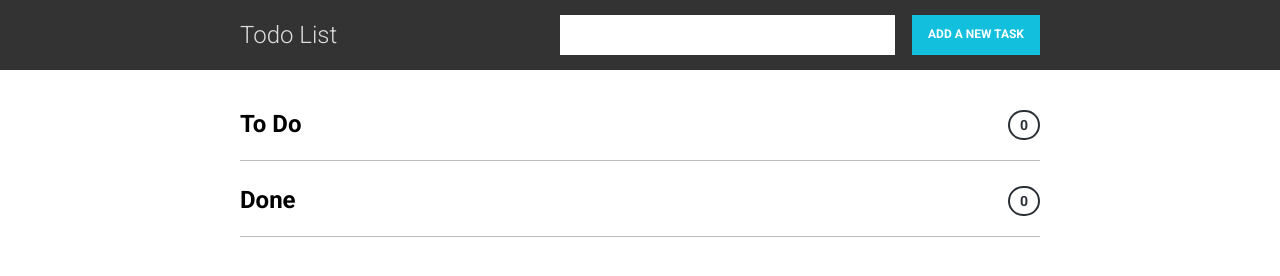
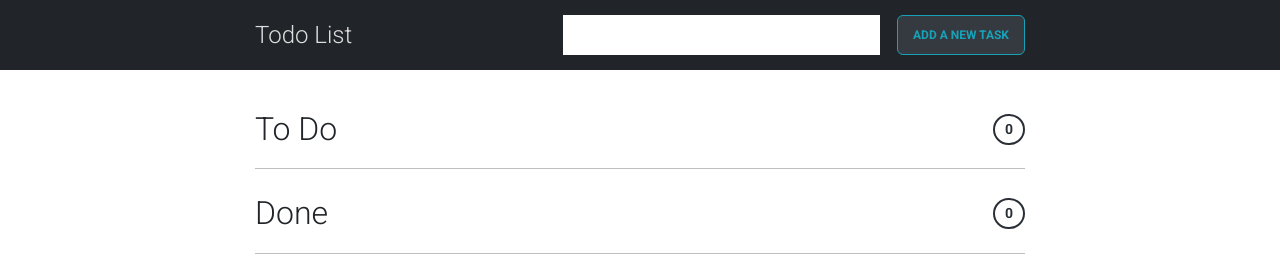
Before and after one commit to homie43/todo-list-vue_3, a plain HTML site: page index.html in a window 1280 px wide. Drawn offline with nearby package versions, Linux system fonts and the light colour scheme.

Commit message:
changes made

```diff
--- a/index.html
+++ b/index.html
@@ -9,18 +9,19 @@
     <link rel="preconnect" href="https://fonts.gstatic.com" crossorigin>
     <link href="https://fonts.googleapis.com/css2?family=Roboto:wght@300;700&display=swap" rel="stylesheet">
     <link rel="stylesheet" href="https://cdnjs.cloudflare.com/ajax/libs/normalize/8.0.1/normalize.css">
+    <link href="https://cdn.jsdelivr.net/npm/bootstrap@5.2.0-beta1/dist/css/bootstrap.min.css" rel="stylesheet" integrity="sha384-0evHe/X+R7YkIZDRvuzKMRqM+OrBnVFBL6DOitfPri4tjfHxaWutUpFmBp4vmVor" crossorigin="anonymous">
     <link rel="stylesheet" href="style.css">
 </head>
 <body>
 
     <div id="app">
 
-        <div class="header">
+        <div class="header navbar-dark bg-dark">
             <div class="container">
                 <div class="logo">Todo List</div>
                 <div class="form">
                     <input type="text" v-bind:value="valueInput" @input="heandlyInput" @keypress.enter="addTask">
-                    <button class="btn" @click="addTask">Add a new task</button>
+                    <button class="btn btn-secondary" @click="addTask">Add a new task</button>
                 </div>
             </div>
         </div>
--- a/style.css
+++ b/style.css
@@ -28,7 +28,6 @@ h2 .mask-num {
 }
 
 .header {
-    background-color: #333;
     padding: 10px 0;
     margin-bottom: 40px;
 }
@@ -70,9 +69,9 @@ h2 .mask-num {
 }
 
 .btn {
-    background-color: #12c0dd;
-    border: 1px solid #12c0dd;
-    color: #fff;
+    background-color: #343a40;
+    border: 1px solid #17a2b8;;
+    color: #17a2b8;;
     font-weight: 700;
     text-transform: uppercase;
     padding: 10px 15px;
@@ -83,8 +82,8 @@ h2 .mask-num {
 }
 
 .btn:hover {
-    background-color: #0dd6f8;
-    border-color: #0dd6f8;
+    background-color: #17a2b8;
+    border-color: #17a2b8;
 }
 
 .mask-list li {
```
